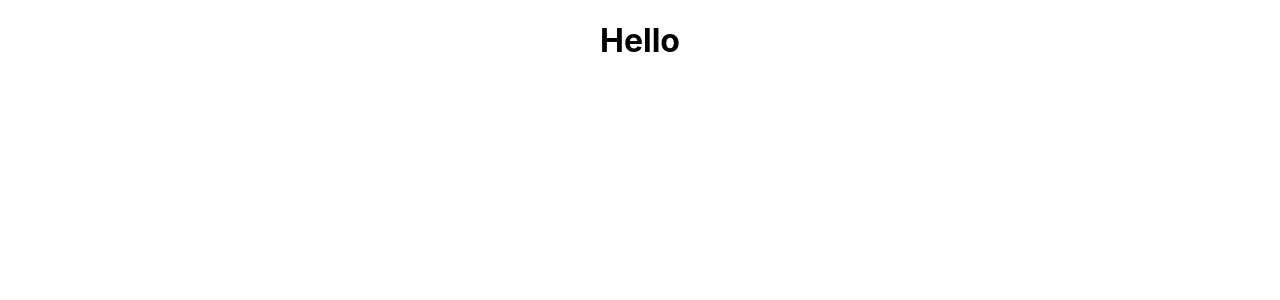
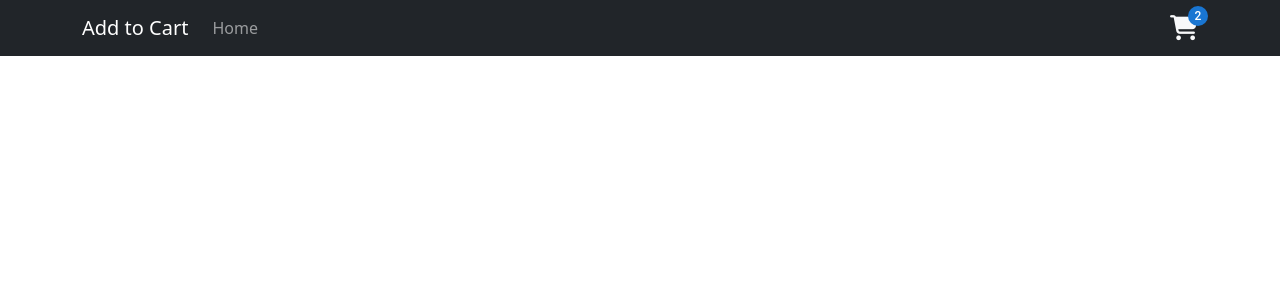
Before and after one commit to abbisgrl/Ecommerce-Cart, a React (Create React App) app: page / in a window 1280 px wide. Shown: the top 300 px of the page. Built offline with nearby package versions, Linux system fonts and the light colour scheme.

Commit message:
Navbar design

```diff
--- a/package.json
+++ b/package.json
@@ -16,6 +16,7 @@
     "react": "^18.2.0",
     "react-bootstrap": "^2.4.0",
     "react-dom": "^18.2.0",
+    "react-router-dom": "^6.3.0",
     "react-scripts": "5.0.1",
     "web-vitals": "^2.1.4"
   },
--- a/public/index.html
+++ b/public/index.html
@@ -15,6 +15,7 @@
       user's mobile device or desktop. See https://developers.google.com/web/fundamentals/web-app-manifest/
     -->
     <link rel="manifest" href="%PUBLIC_URL%/manifest.json" />
+    <script src="https://kit.fontawesome.com/623be7c2b8.js" crossorigin="anonymous"></script>
     <!--
       Notice the use of %PUBLIC_URL% in the tags above.
       It will be replaced with the URL of the `public` folder during the build.
--- a/src/App.js
+++ b/src/App.js
@@ -1,9 +1,12 @@
 import './Css/App.css';
+import Header from './Components/Header'
+
+
 
 function App() {
   return (
     <div className="App">
-      <h1>Hello</h1>
+      <Header/>
     </div>
   );
 }
--- /dev/null
+++ b/src/Components/Header.js
@@ -0,0 +1,29 @@
+import React from 'react';
+import Container from 'react-bootstrap/Container';
+import Badge from '@mui/material/Badge';
+import Nav from 'react-bootstrap/Nav';
+import Navbar from 'react-bootstrap/Navbar';
+
+
+const Header = () => {
+
+    return (
+        <div>
+            <Navbar bg="dark" variant="dark">
+                <Container>
+                    <Navbar.Brand href="/">Add to Cart</Navbar.Brand>
+                    <Nav className="me-auto">
+                        <Nav.Link href="#home">Home</Nav.Link>
+                    </Nav>
+
+                    <Badge badgeContent={2} color="primary">
+                        <i class="fa-solid fa-cart-shopping text-light" style={{ fontSize: 25, cursor: 'pointer' }}></i>
+                    </Badge>
+
+                </Container>
+            </Navbar>
+        </div>
+    )
+}
+
+export default Header;
--- a/src/index.js
+++ b/src/index.js
@@ -1,6 +1,7 @@
 import React from 'react';
 import ReactDOM from 'react-dom/client';
 import './Css/index.css';
+import 'bootstrap/dist/css/bootstrap.min.css';
 import App from './App';
 
 const root = ReactDOM.createRoot(document.getElementById('root'));
```
Also changed, not shown: src/Components/Navbar.js (deleted), 1 other file (tests, documents, lock files or other folders).
